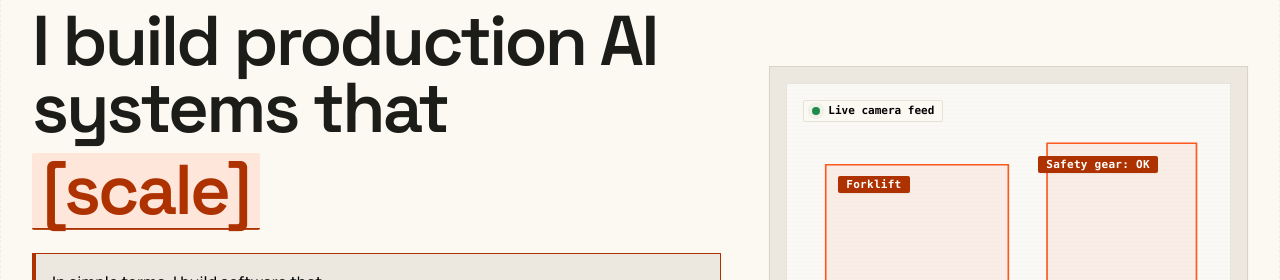
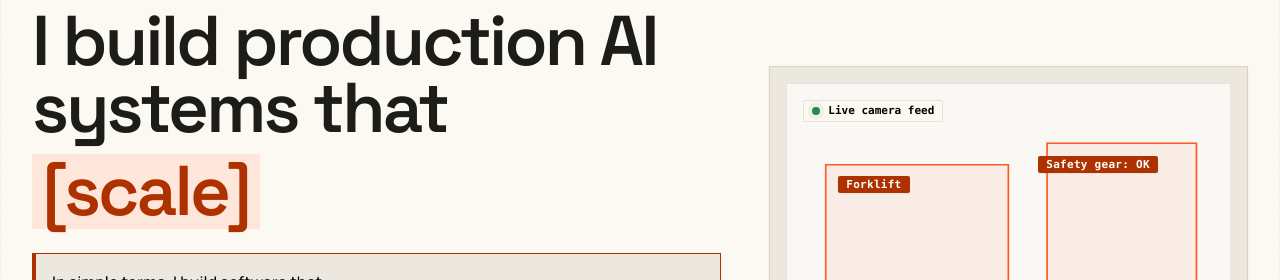
Before and after one commit to Rajeshkumarnextbrain/portfilio, a Next.js app: page / in a window 1280 px wide. Shown: the part 200-480 px from the top of the page. Built offline with nearby package versions, Linux system fonts and the light colour scheme; no server answers.

Commit message:
fix(hero): remove bottom underline from rotating verb chips

```diff
--- a/components/home/HeroHeadline.tsx
+++ b/components/home/HeroHeadline.tsx
@@ -50,7 +50,7 @@ export function HeroHeadline() {
         >
           {ROTATING_WORDS.map((word) => (
             <span key={word} className="h-[1.18em] flex items-center justify-start text-left">
-              <span className="bg-signal-orange-tint px-2 sm:px-2.5 py-0.5 text-secondary border-b-2 border-secondary leading-none rounded-sm inline-flex items-center">
+              <span className="bg-signal-orange-tint px-2 sm:px-2.5 py-0.5 text-secondary leading-none rounded-sm inline-flex items-center">
                 {word}
               </span>
             </span>
```
